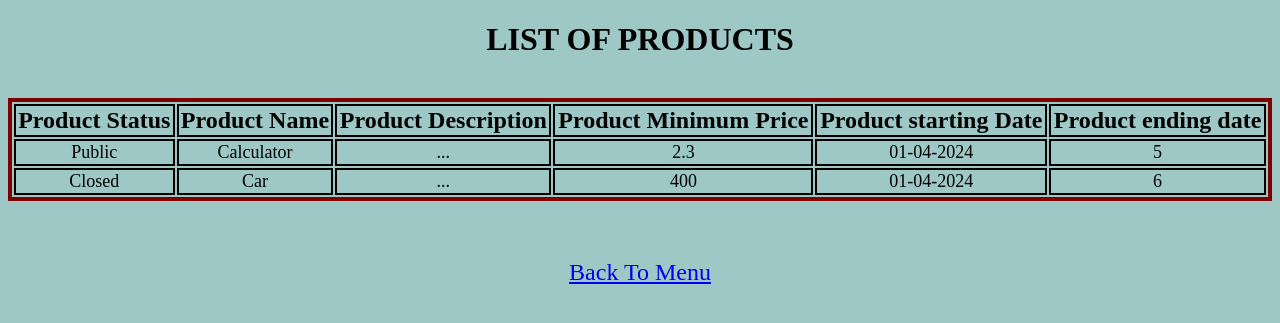
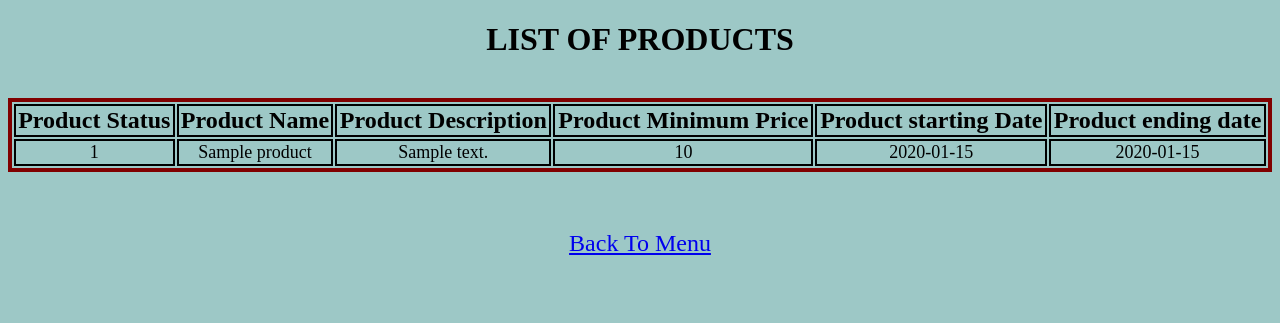
Before and after one commit to MahmoodAhmed-SE/Mazad, a PHP site: page /pages/ListOfProducts.php in a window 1280 px wide. Shown: the top 323 px of the page. Run offline with PHP 8.4, Linux system fonts and the light colour scheme; the visitor is signed in with stand-in values (Sample User, id 1); tables that the repository leaves empty hold one stand-in row (values such as "Sample post").

Commit message:
feat: added the ability to view list of product for a seller.

```diff
--- a/pages/ListOfProducts.php
+++ b/pages/ListOfProducts.php
@@ -1,3 +1,25 @@
+<?php
+	session_start();
+	$products = NULL;
+
+	if (empty($_SESSION['user_id']) || empty($_SESSION['role'])) {
+		header('Location: /pages/LoginPage.php');
+	}
+	else {
+
+		$id = $_SESSION['user_id'];
+		$role = $_SESSION['role'];
+
+		$pdo = require('../mysql_db_connection.php');
+
+		$products_query = $pdo->prepare('SELECT * FROM Products WHERE seller_id = :seller_id;');
+		$products_query->bindParam(':seller_id', $id);
+		$products_query->execute();
+		$products = $products_query->fetchAll(PDO::FETCH_ASSOC);
+	}
+
+?>
+
 <!DOCTYPE html PUBLIC "-//W3C//DTD XHTML 1.0 Transitional//EN" "http://www.w3.org/TR/xhtml1/DTD/xhtml1-transitional.dtd">
 <html xmlns="http://www.w3.org/1999/xhtml">
 
@@ -41,22 +63,20 @@
 		<td class="auto-style2"><strong>Product starting Date</strong></td>
 		<td class="auto-style2"><strong>Product ending date</strong></td>
 	</tr>
-	<tr>
-		<td class="auto-style3">Public</td>
-		<td class="auto-style3">Calculator</td>
-		<td class="auto-style3">...</td>
-		<td class="auto-style3">2.3</td>
-		<td class="auto-style3">01-04-2024</td>
-		<td class="auto-style3">5</td>
-	</tr>
-	<tr>
-		<td class="auto-style3">Closed</td>
-		<td class="auto-style3">Car</td>
-		<td class="auto-style3">...</td>
-		<td class="auto-style3">400</td>
-		<td class="auto-style3">01-04-2024</td>
-		<td class="auto-style3">6</td>
-	</tr>
+	<?php
+	foreach($products as $product) {
+		echo '<tr>';
+		echo 	'<td class="auto-style3">' . $product['product_status'] . '</td>';
+		echo 	'<td class="auto-style3">' . $product['product_name'] . '</td>';
+		echo 	'<td class="auto-style3">' . $product['product_description'] . '</td>';
+		echo 	'<td class="auto-style3">' . $product['product_minimum_bidding_price'] . '</td>';
+		echo 	'<td class="auto-style3">' . $product['product_start_date'] . '</td>';
+		echo 	'<td class="auto-style3">' . $product['product_last_date'] . '</td>';
+		echo '</tr>';
+	}
+
+	?>
+
 	</table>
 
 <p>&nbsp;</p>
--- a/pages/ViewListOfBidders.php
+++ b/pages/ViewListOfBidders.php
@@ -1,11 +1,11 @@
 <?php
+	$info[] = array();
 	session_start();
 
 	if (empty($_SESSION['user_id']) || empty($_SESSION['role'])) {
 		header('Location: /pages/LoginPage.php');
 	}
 	else {
-		$info[] = array();
 
 		$id = $_SESSION['user_id'];
 		$role = $_SESSION['role'];
```
Also changed, not shown: README.md.
